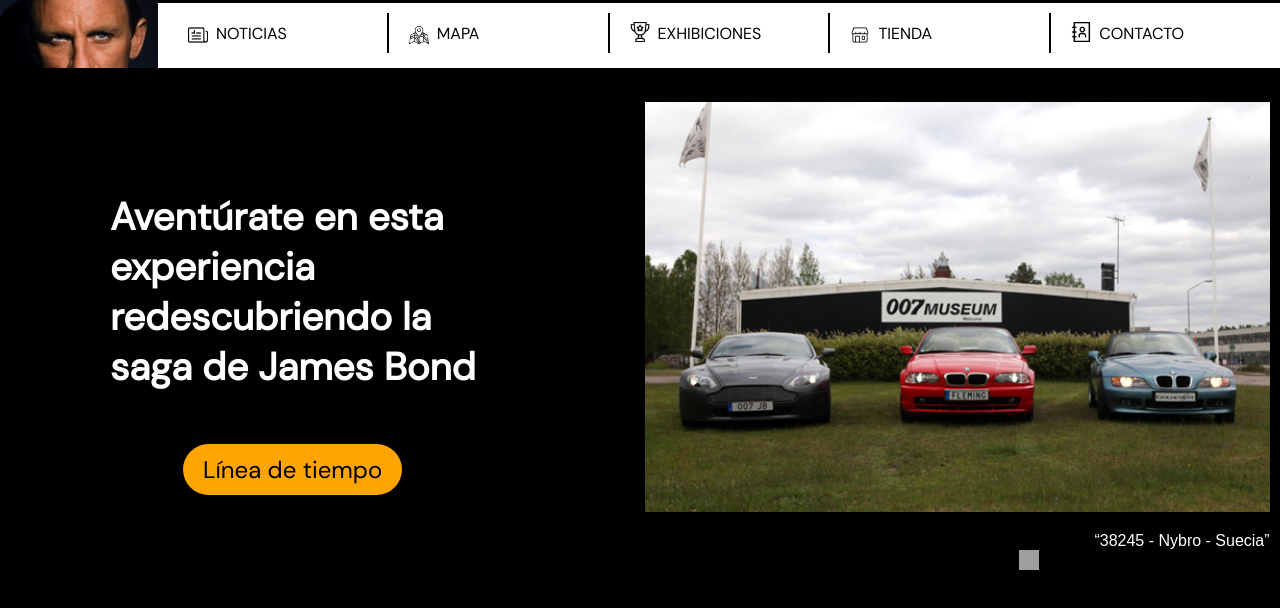
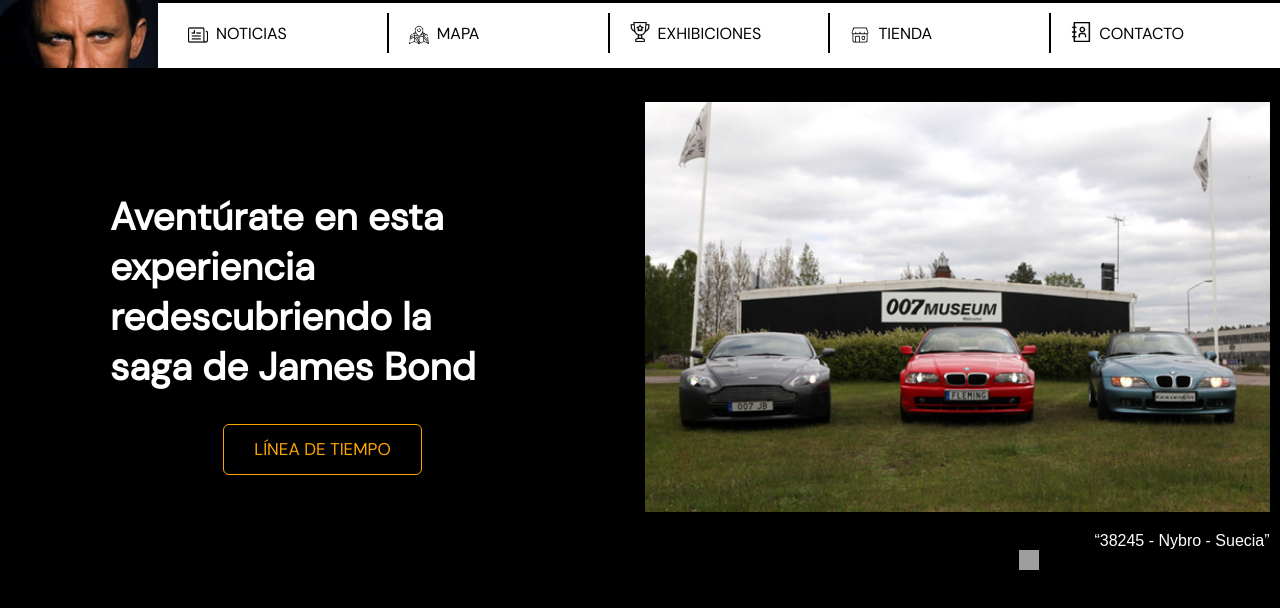
Before and after one commit to aosike91/JB007, a React (Create React App) app: page /JB007/segunda in a window 1280 px wide. Shown: the top 608 px of the page. Built offline with nearby package versions, Linux system fonts and the light colour scheme; grey boxes are pictures that could not be loaded.

Commit message:
Descripcion de los cambios

```diff
--- a/src/components/Exhibiciones.css
+++ b/src/components/Exhibiciones.css
@@ -52,13 +52,16 @@
     width: 100%; /* Ajusta la imagen al tamaño del círculo */
     height: 100%; /* Hace que la imagen ocupar todo el círculo */
     object-fit: cover;
+    z-index: 2;
+    position: relative;
+
 }
 
 .box::before {
     content: '';
     position: absolute;
-    border-radius: 0px; /* Revisar si es mejor con radio o no*/
-    background: rgba(253, 164, 0, 0.171);
+    border-radius:15px; /* Revisar si es mejor con radio o no*/
+    background: rgba(29, 44, 131, 0.199);
     width: 100%;
     height: 100%;
     top: 0;
@@ -108,7 +111,7 @@
     justify-content: center;
     align-items: center;
     z-index: 1000;
-    opacity: 0;
+    opacity: 0  ;
     visibility: hidden; /* Comienza como invisible */
     transition: opacity 0.5s ease, visibility 0.5s ease; /* Transición de opacidad y visibilidad */
 }
@@ -149,3 +152,38 @@
     margin-left: -1200px;
     cursor: pointer;
 }
+/* From Uiverse.io by mobinkakei */
+.loader {
+    width: 150px;
+    height: 150px;
+    position: relative;
+    display: flex;
+    align-items: center;
+    justify-content: center;
+  }
+
+  .loader_cube {
+    position: absolute;
+    width: 100%;
+    height: 100%;
+    border-radius: 30px;
+  }
+
+  .loader_cube--glowing {
+    z-index: 2;
+    background-color: rgba(255, 255, 255, 0.2);
+    border: 2px solid rgba(255, 255, 255, 0.3);
+  }
+
+  .loader_cube--color {
+    z-index: 1;
+    filter: blur(2px);
+    background: linear-gradient(135deg, #1afbf0, #da00ff);
+    animation: loadtwo 2.5s ease-in-out infinite;
+  }
+
+  @keyframes loadtwo {
+    50% {
+      transform: rotate(-80deg);
+    }
+  }
--- a/src/components/LineaT.css
+++ b/src/components/LineaT.css
@@ -0,0 +1,36 @@
+.loader {
+    width: 400px;
+    height: 400px;
+    position: relative;
+    display: flex;
+    align-items: center;
+    justify-content: center;
+    margin-top: 50px;
+    margin-left: 500px;
+  }
+
+  .loader_cube {
+    position: absolute;
+    width: 100%;
+    height: 100%;
+    border-radius: 30px;
+  }
+
+  .loader_cube--glowing {
+    z-index: 1;
+    background-color: rgba(255, 255, 255, 0.2);
+    border: 2px solid rgba(255, 255, 255, 0.3);
+  }
+
+  .loader_cube--color {
+    z-index: 0;
+    filter: blur(0px);
+    background: linear-gradient(135deg, #1afbf0, #da00ff);
+    animation: loadtwo 2.5s ease-in-out infinite;
+  }
+
+  @keyframes loadtwo {
+    50% {
+      transform: rotate(-80deg);
+    }
+  }
--- a/src/components/LineaT.js
+++ b/src/components/LineaT.js
@@ -1,5 +1,6 @@
 
 import React from 'react';
+import './LineaT.css';
 
 
 
@@ -8,6 +9,10 @@
     <div>
       {/* Tu contenido aquí */}
       <h1>Contenido de LineaT</h1>
+      <div className="loader">
+        <div className="loader_cube loader_cube--glowing"></div>
+        <div className="loader_cube loader_cube--color"></div>
+    </div>
     </div>
   );
 };
--- a/src/components/PrimeraPagina.css
+++ b/src/components/PrimeraPagina.css
@@ -1,7 +1,8 @@
 @font-face {
-  font-family: '007 GoldenEye';
-  src: url('/src/fonts/007\ GoldenEye.ttf') format('truetype');
+  font-family: 'DM Sans';
+  src:url(/src/fonts/DMSans-Regular.ttf)  format(truetype);/* Asegúrate de que esta ruta sea correcta */
 }
+
 
 body {
   margin: 0;
@@ -43,20 +44,59 @@
 }
 
 
-button {
-  padding: 10px 20px;
-  font-size: 1.5em;
-  font-family: ' Bodoni MT';
-  color: black;
-  background-color: white;
-  border: none;
-  border-radius: 100px;
+.btn {
+  --color: #ffffff;
+  --color2: rgb(10, 25, 30);
+  padding: 0.8em 1.75em;
+  background-color: transparent;
+  border-radius: 6px;
+  border: .3px solid var(--color);
+  transition: .5s;
+  position: relative;
+  overflow: hidden;
   cursor: pointer;
-  margin-top: 20px;
-  margin-left: 325px;
-  transition: background-color 0.3s;
-}
+  z-index: 1;
+  font-weight: 300;
+  font-size: 17px;
+  font-family: DM Sans, sans-serif;
+  text-transform: uppercase;
+  color: var(--color);
+  margin-left: 300px;
+ }
 
-button:hover {
-  background-color: #555;
-}
+ .btn::after, .btn::before {
+  content: '';
+  display: block;
+  height: 100%;
+  width: 100%;
+  transform: skew(90deg) translate(-50%, -50%);
+  position: absolute;
+  inset: 50%;
+  left: 25%;
+  z-index: -1;
+  transition: .5s ease-out;
+  background-color: var(--color);
+ }
+
+ .btn::before {
+  top: -50%;
+  left: -25%;
+  transform: skew(90deg) rotate(180deg) translate(-50%, -50%);
+ }
+
+ .btn:hover::before {
+  transform: skew(45deg) rotate(180deg) translate(-50%, -50%);
+ }
+
+ .btn:hover::after {
+  transform: skew(45deg) translate(-50%, -50%);
+ }
+
+ .btn:hover {
+  color: var(--color2);
+ }
+
+ .btn:active {
+  filter: brightness(.7);
+  transform: scale(.98);
+ }
--- a/src/components/PrimeraPagina.js
+++ b/src/components/PrimeraPagina.js
@@ -23,7 +23,7 @@
           <h1>  </h1>
           <p>Del 18 de junio al 13 de julio</p>
           <img src={`${process.env.PUBLIC_URL}/GE007.webp`} alt="GoldenEye" className="main-image" />
-          <button onClick={() => navigate('/segunda')}>Más información</button>
+          <button onClick={() => navigate('/segunda')} className="btn">Más información</button>
         </div>
       </div>
     );
--- a/src/components/SegundaPagina.css
+++ b/src/components/SegundaPagina.css
@@ -120,25 +120,66 @@
   width: 100%;
   height: auto;
   margin-top: 20px;
+  animation: cubic-bezier(1,1,0,9);
 }
 
-.timeline-button1 {
-  color: black;
-  background-color: orange;
-  border: none;
+.btn2 {
+  --color: orange;
+  --color2: rgb(10, 25, 30);
+  padding: 0.8em 1.75em;
+  background-color: transparent;
+  border-radius: 6px;
+  border: .3px solid var(--color);
+  transition: .5s;
+  position: relative;
+  overflow: hidden;
   cursor: pointer;
-  padding: 10px 20px;
-  border-radius: 100px;
-  transition: background-color 0.3s;
-  margin-top: 20px;
-  margin-left: -60px;
+  z-index: 1;
+  font-weight: 300;
+  font-size: 17px;
   font-family: DM Sans, sans-serif;
-  transition: background-color 0.3s;
-}
+  text-transform: uppercase;
+  color: var(--color);
+  margin-left: 0px;
+ }
 
-.timeline-button1:hover {
-  background-color: #ff9933;
-}
+.btn2::after, .btn2::before {
+  content: '';
+  display: block;
+  height: 100%;
+  width: 100%;
+  transform: skew(90deg) translate(-50%, -50%);
+  position: absolute;
+  inset: 50%;
+  left: 25%;
+  z-index: -1;
+  transition: .5s ease-out;
+  background-color: var(--color);
+ }
+
+ .btn2::before {
+  top: -50%;
+  left: -25%;
+  transform: skew(90deg) rotate(180deg) translate(-50%, -50%);
+ }
+
+ .btn2:hover::before {
+  transform: skew(45deg) rotate(180deg) translate(-50%, -50%);
+ }
+
+ .btn2:hover::after {
+  transform: skew(45deg) translate(-50%, -50%);
+ }
+
+ .btn2:hover {
+  color: var(--color2);
+ }
+
+ .btn2:active {
+  filter: brightness(.7);
+  transform: scale(.98);
+ }
+
 
 q {
   color: white;
--- a/src/components/SegundaPagina.js
+++ b/src/components/SegundaPagina.js
@@ -18,7 +18,7 @@
     <div className={`second-page ${mapaVisible ? 'borroso' : ''}`}> {/* Aplicar clase borroso solo si el mapa está visible */}
       <div className="nav-container">
         <div className="left-image">
-          <img src={`${process.env.PUBLIC_URL}/OjoJB.webp `}alt="Ojo de James Bond" className="ojo-jb" />
+          <img src="/OjoJB.webp" alt="Ojo de James Bond" className="ojo-jb" />
         </div>
         <nav className="right-nav">
           <ul>
@@ -52,7 +52,7 @@
       <div className="main-content">
         <div className="left">
           <h2>Aventúrate en esta experiencia redescubriendo la saga de James Bond</h2>
-          <button onClick={() => Navigate('./LineaT')} className="timeline-button1">Línea de tiempo</button>
+          <button onClick={() => Navigate('./LineaT')} className="btn2">Línea de tiempo</button>
         </div>
         <div className="right">
           <img src={`${process.env.PUBLIC_URL}/Carrosegunda.jpg `} alt="Imagen 3" className="imagen3" />
```
